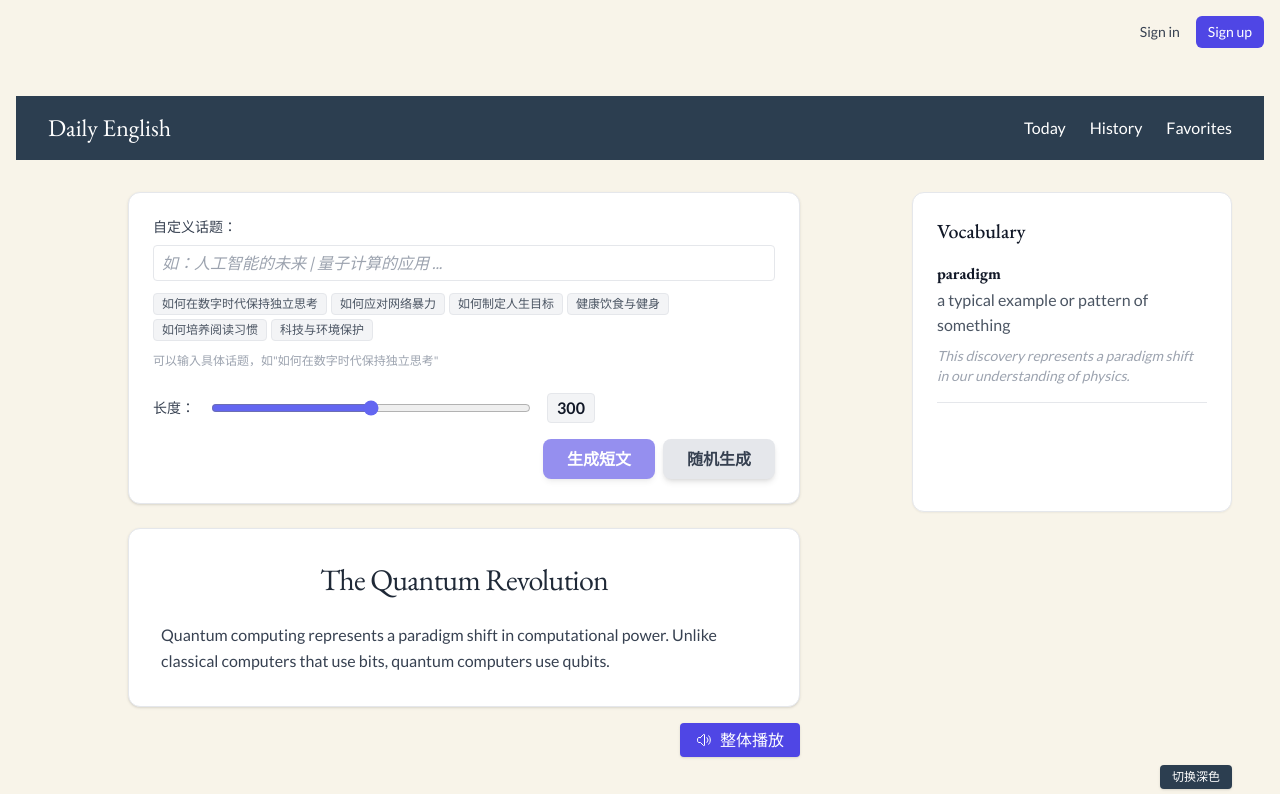
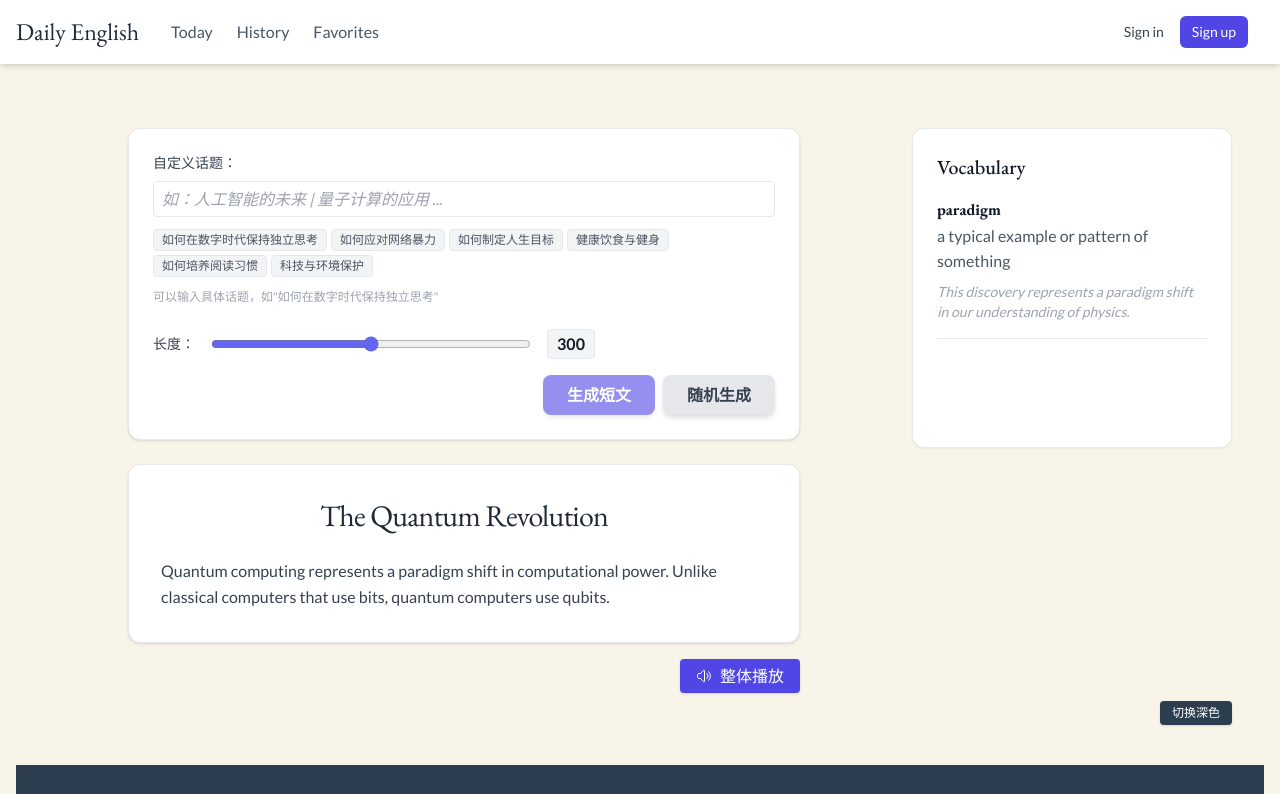
Before and after one commit to startfromit/ai_english_learning, a Next.js app: page / in a window 1280 px wide. Shown: the top 794 px of the page. Built offline with nearby package versions, Linux system fonts and the light colour scheme; no server answers.

Commit message:
登录按钮导航栏位置

```diff
--- a/src/app/components/Header.tsx
+++ b/src/app/components/Header.tsx
@@ -1,24 +1,31 @@
 import Link from 'next/link'
+import AuthNav from '@/components/AuthNav'
 
 export default function Header() {
   return (
-    <header className="bg-[#2c3e50] text-white">
-      <div className="container py-4">
-        <nav className="flex items-center justify-between">
-          <Link href="/" className="text-2xl font-serif text-serif">
+    <header className="bg-white dark:bg-gray-800 shadow-md">
+      <div className="container mx-auto px-4">
+        <nav className="flex items-center justify-between h-16">
+          {/* Left section: Logo and Main Nav */}
+          <div className="flex items-center space-x-8">
+            <Link href="/" className="text-2xl font-serif text-gray-800 dark:text-white">
               Daily English
             </Link>
-          <div className="space-x-6">
-            <Link href="/" className="hover:text-gray-300 transition-colors">
+            <div className="hidden md:flex items-center space-x-6">
+              <Link href="/" className="text-gray-600 dark:text-gray-300 hover:text-indigo-500 dark:hover:text-indigo-400 transition-colors">
                 Today
               </Link>
-            <Link href="/history" className="hover:text-gray-300 transition-colors">
+              <Link href="/history" className="text-gray-600 dark:text-gray-300 hover:text-indigo-500 dark:hover:text-indigo-400 transition-colors">
                 History
               </Link>
-            <Link href="/favorites" className="hover:text-gray-300 transition-colors">
+              <Link href="/favorites" className="text-gray-600 dark:text-gray-300 hover:text-indigo-500 dark:hover:text-indigo-400 transition-colors">
                 Favorites
               </Link>
             </div>
+          </div>
+
+          {/* Right section: AuthNav */}
+          <AuthNav />
         </nav>
       </div>
     </header>
--- a/src/app/layout.tsx
+++ b/src/app/layout.tsx
@@ -3,7 +3,7 @@ import { EB_Garamond, Lato } from 'next/font/google'
 import './globals.css'
 import { AuthProvider } from '../components/AuthProvider'
 import ThemeProvider from './components/ThemeProvider'
-import AuthNav from '../components/AuthNav'
+import Header from './components/Header'
 
 const ebGaramond = EB_Garamond({
   subsets: ['latin'],
@@ -30,7 +30,7 @@ export default function RootLayout({
       <body className={`${ebGaramond.variable} ${lato.variable} font-sans bg-[#f8f4e9] text-[#2c3e50] dark:bg-[#181c23] dark:text-gray-100`}>
         <AuthProvider>
           <ThemeProvider>
-            <AuthNav />
+            <Header />
             <main className="container mx-auto px-4 py-8">
               {children}
             </main>
--- a/src/app/page.tsx
+++ b/src/app/page.tsx
@@ -1,12 +1,10 @@
 import { Suspense } from 'react'
 import ArticlePanel from './components/ArticlePanel'
-import Header from './components/Header'
 import Footer from './components/Footer'
 
 export default function Home() {
   return (
     <main className="min-h-screen flex flex-col bg-[#f8f4e9] dark:bg-[#181c23]">
-      <Header />
       <div className="flex-grow container py-8">
         <Suspense fallback={<div>Loading...</div>}>
           <ArticlePanel />
```
Lines whose indentation alone changed are shown as unchanged.
